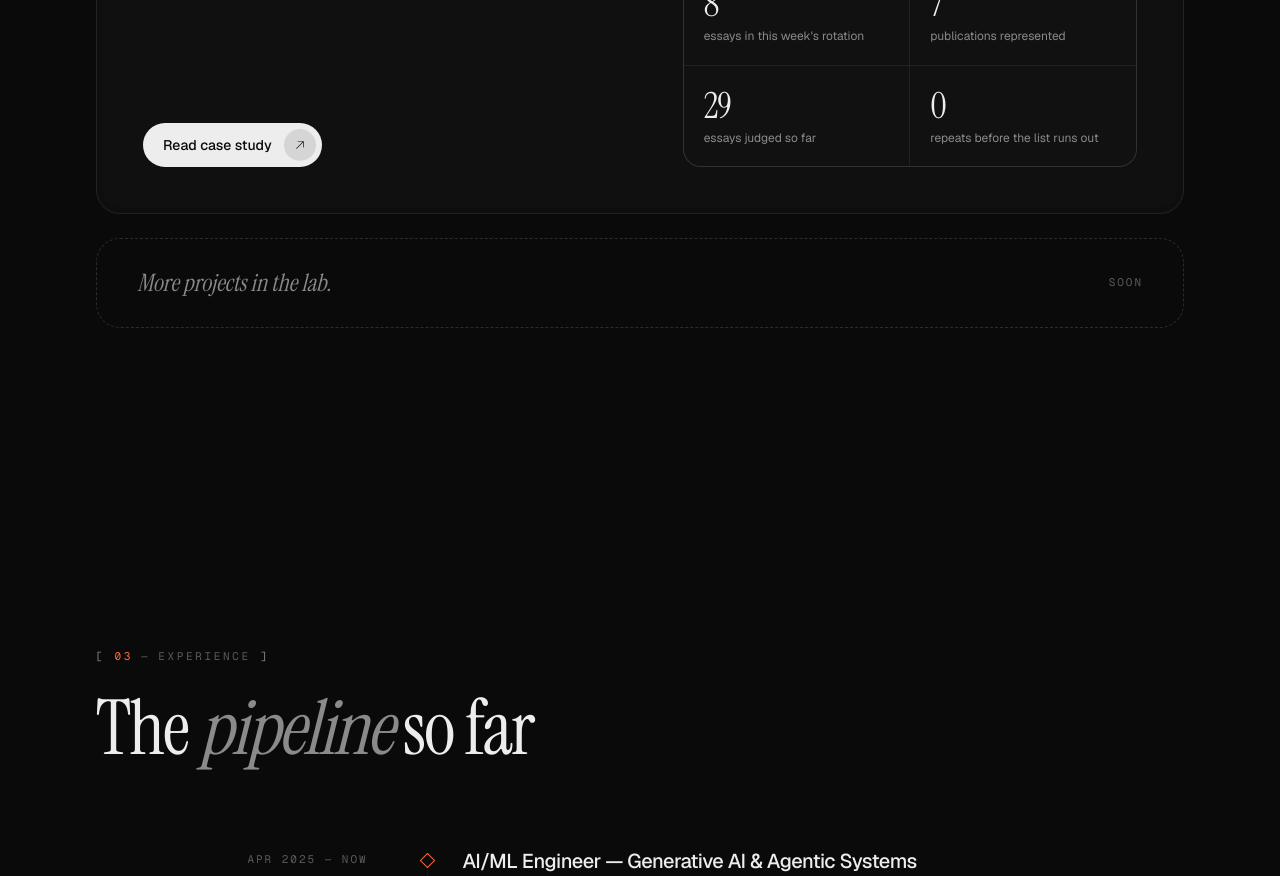
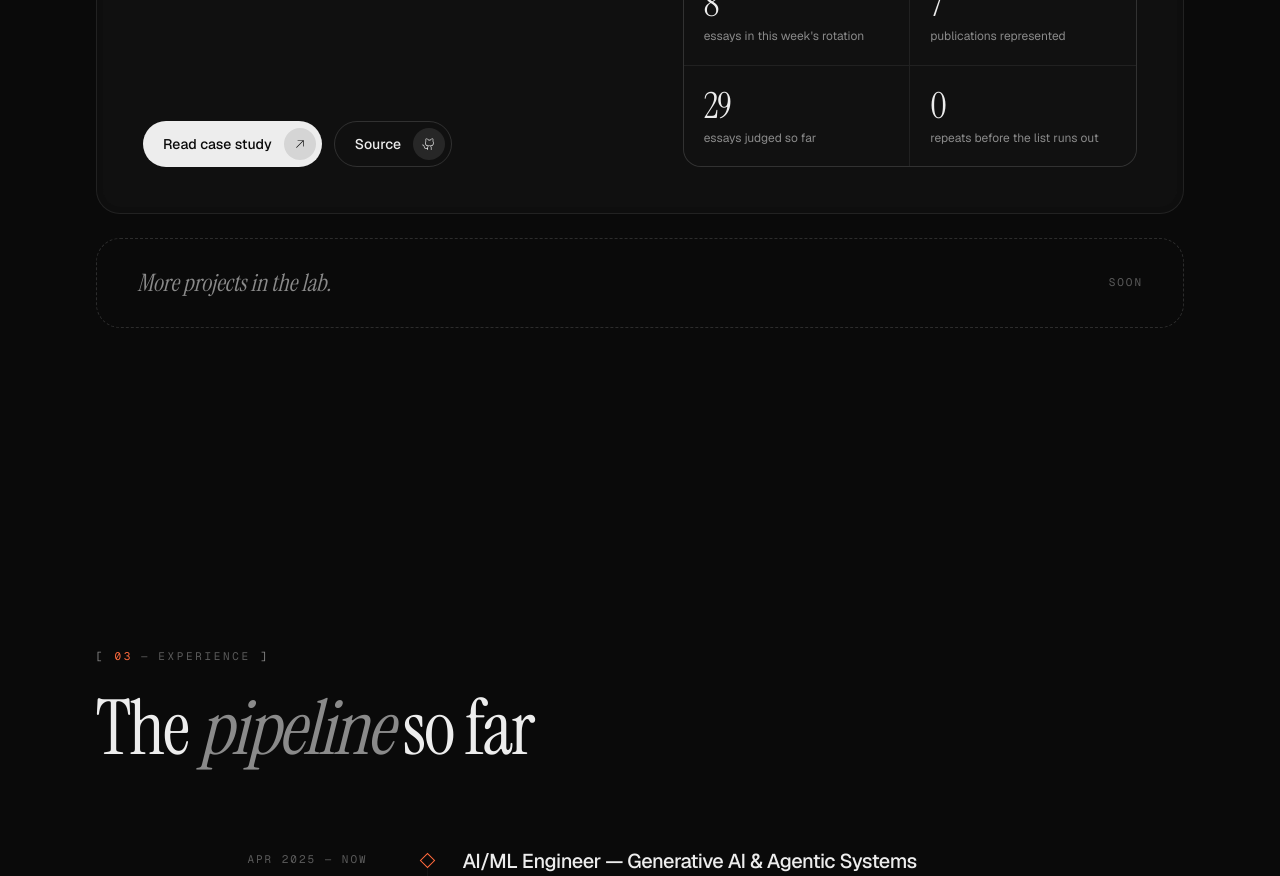
Before and after one commit to abhishek-0621/abhisheklalwani.in, a Next.js app in the folder apps/web/: page / in a window 1280 px wide. Shown: the part 3780-4656 px from the top of the page. Built offline with nearby package versions, Linux system fonts and the light colour scheme.

Commit message:
Link Stray Signals card to its source now that the repo is public
Co-Authored-By: Claude Opus 5.5 <noreply@anthropic.com>

```diff
--- a/apps/web/src/content/projects.ts
+++ b/apps/web/src/content/projects.ts
@@ -58,7 +58,7 @@ export const projects: Project[] = [
       { value: String(signalMeta.candidatesReviewed), label: "essays judged so far" },
       { value: "0", label: "repeats before the list runs out" },
     ],
-    // Add `repo` once github.com/abhishek-0621/abhisheklalwani.in is public.
+    repo: "https://github.com/abhishek-0621/abhisheklalwani.in/tree/main/agents/stray-signals",
     featured: true,
   },
 ];
```
